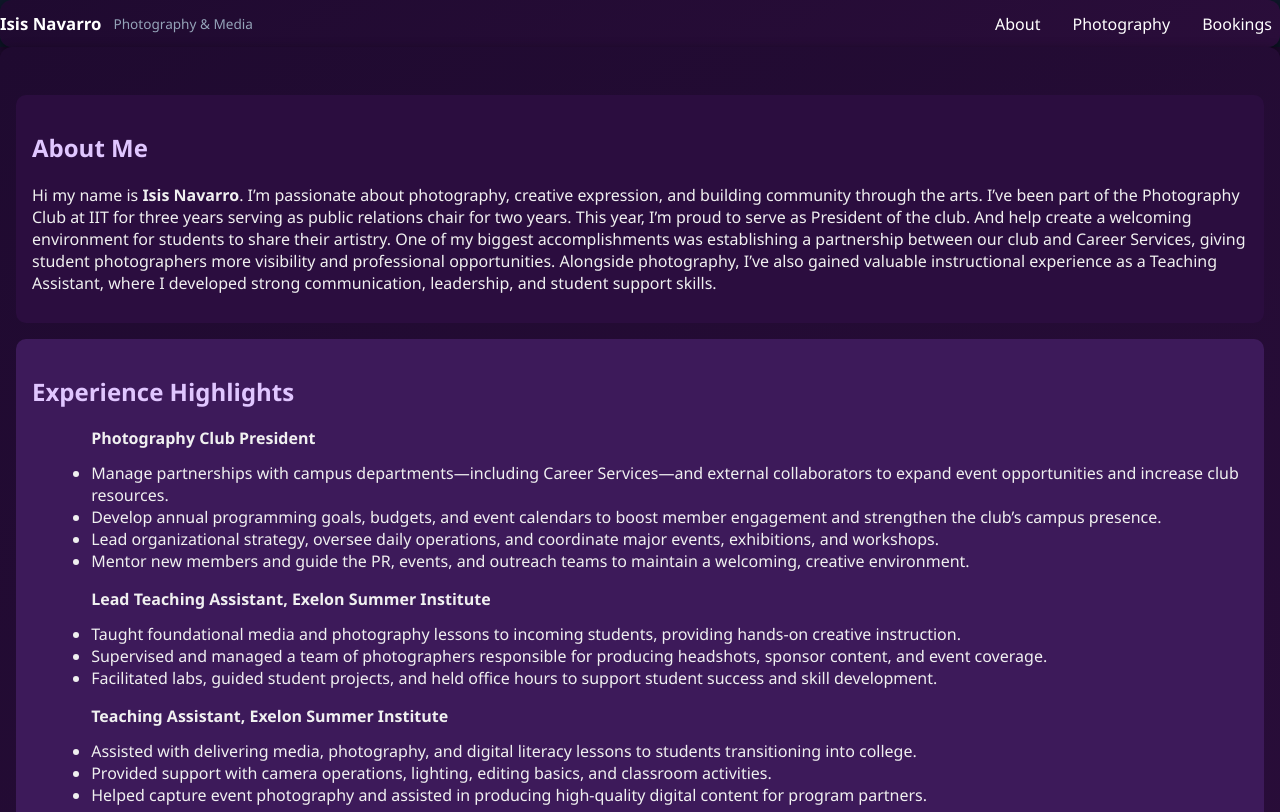
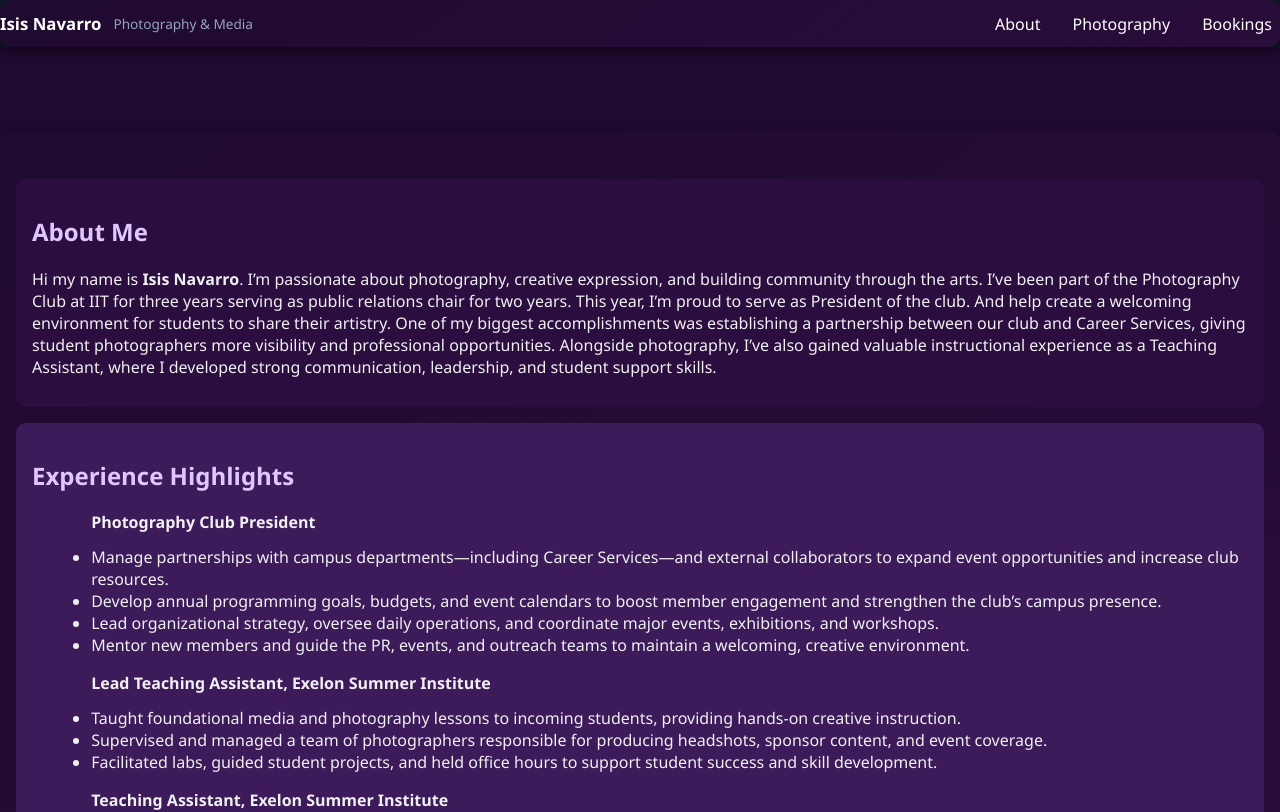
Before and after one commit to IsisXN/ITMD-543-Final-, a Vue app in the folder my-vue-project/: page / in a window 1280 px wide. Shown: the top 812 px of the page. Built offline with nearby package versions, Linux system fonts and the light colour scheme.

Commit message:
Update styles.css

```diff
--- a/my-vue-project/src/assets/styles.css
+++ b/my-vue-project/src/assets/styles.css
@@ -149,3 +149,12 @@ button {
 .bookings-form button:hover {
   background-color: #9b5fc0; /* lighter hover shade */
 }
+
+:root{
+  --nav-height: 72px; /* adjust this value until content sits below the navbar */
+}
+
+/* push main content down by the nav height plus a little breathing room */
+main {
+  padding-top: calc(var(--nav-height) + 12px);
+}
```
